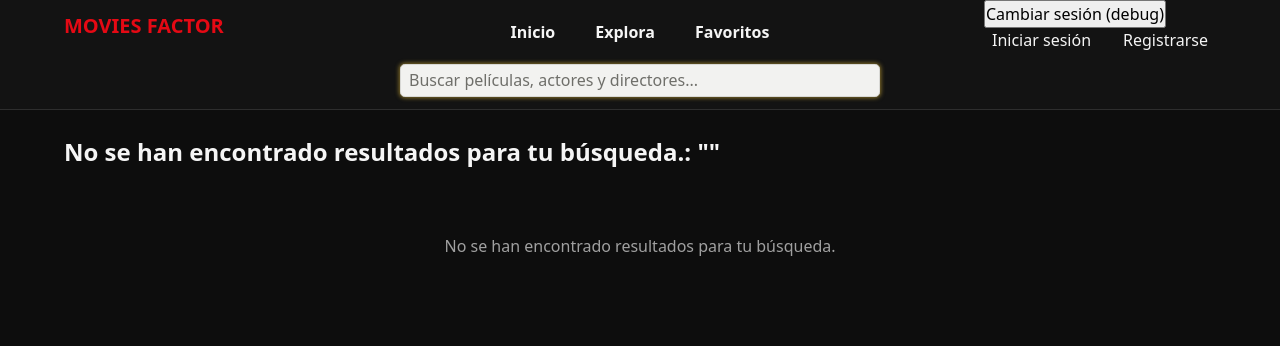
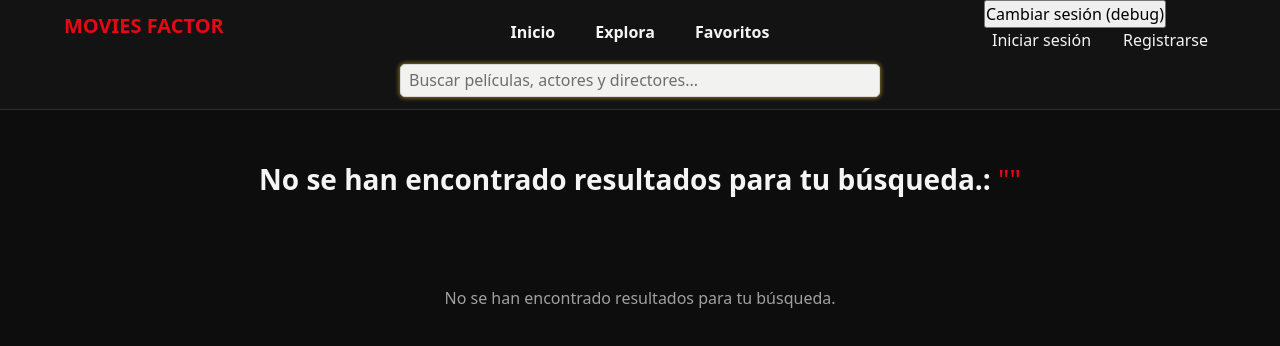
Before and after one commit to Joel-Gandalf/S5_Movies, a React (Vite) app in the folder frontend/: page /search in a window 1280 px wide. Shown: the top 346 px of the page. Built offline with nearby package versions, Linux system fonts and the light colour scheme.

Commit message:
fix(card): correct placeholder image fit and caption height
- show fallback poster/profile icons with object-fit: contain instead of cover so they are not cropped - give the caption a min-height matching a card with a year, so cards without one no longer look shorter

```diff
--- a/frontend/src/components/MovieCard.tsx
+++ b/frontend/src/components/MovieCard.tsx
@@ -13,7 +13,11 @@ export const MovieCard = ({ movie }: { movie: Movie }) => {
 
         <Link to={`/movies/${movie.id}`} className={styles.card}>
             <figure className={styles.figure}>
-                <img src={posterUrl} alt="Poster de la película" className={styles.poster} />
+                <img
+                    src={posterUrl}
+                    alt="Poster de la película"
+                    className={movie.poster_path ? styles.poster : styles.posterPlaceholder}
+                />
                 <div className={styles.rating}>
                     <img src={starFilled} alt="Estrella con valoración:" className={styles.star} />
                     <p className={styles.ratingValue}>{movie.vote_average.toFixed(1)}</p>
--- a/frontend/src/components/PersonCard.tsx
+++ b/frontend/src/components/PersonCard.tsx
@@ -13,7 +13,11 @@ export const PersonCard = ({ person }: { person: Person }) => {
 
         <Link to={`/people/${person.id}`} className={styles.card}>
             <figure className={styles.figure}>
-                <img src={profileImageUrl} alt="Fotografía de" className={styles.poster} />
+                <img
+                    src={profileImageUrl}
+                    alt="Fotografía de"
+                    className={person.profile_path ? styles.poster : styles.posterPlaceholder}
+                />
                 <figcaption className={styles.caption}>
                     <h3 className={styles.title}>{person.name}</h3>
                     <p className={styles.meta}>{roleLabel}</p>
--- a/frontend/src/pages/SearchFullResultsPage.tsx
+++ b/frontend/src/pages/SearchFullResultsPage.tsx
@@ -7,6 +7,7 @@ import { ErrorMessage } from "../components/ErrorMessage";
 import { EmptyState } from "../components/EmptyState";
 import { Pagination } from "../components/Pagination";
 import content from "../config/content.json";
+import styles from "../styles/SearchFullResultsPage.module.css";
 
 export const SearchFullResultsPage = () => {
     const [searchParams] = useSearchParams();
@@ -38,8 +39,8 @@ export const SearchFullResultsPage = () => {
 
     return (
         <section>
-            <div>
-                <h1>{`${title}: "${query}"`}</h1>
+            <div className={styles.page}>
+                <h1 className={styles.title}>{title}: <span className={styles.query}>"{query}"</span></h1>
             </div>
             {requestStatus === 'loading' && <LoadingSpinner />}
             {requestStatus === 'error' && <ErrorMessage />}
--- a/frontend/src/styles/Card.module.css
+++ b/frontend/src/styles/Card.module.css
@@ -11,7 +11,6 @@
   background-color: var(--color-surface);
   border-radius: 0.5rem;
   overflow: hidden;
-  /* box-shadow: var(--shadow); */
   box-shadow: 0 0 10px 1px rgba(255, 255, 255, 0.08);
   transition: transform 0.2s ease, box-shadow 0.2s ease;
   border: 1px solid var(--color-border);
@@ -35,6 +34,15 @@
   aspect-ratio: 2 / 3;
   object-fit: cover;
   background-color: var(--color-border);
+}
+
+.posterPlaceholder {
+  display: block;
+  width: 100%;
+  aspect-ratio: 2 / 3;
+  object-fit: contain;
+  background-color: var(--color-border);
+  padding: var(--spacing-md);
 }
 
 .rating {
@@ -62,6 +70,7 @@
 
 .caption {
   padding: var(--spacing-xs) var(--spacing-md) var(--spacing-md);
+  min-height: 5.5rem;
 }
 
 .title {
--- /dev/null
+++ b/frontend/src/styles/SearchFullResultsPage.module.css
@@ -0,0 +1,23 @@
+.page {
+    min-height: 8vh;
+}
+
+.title {
+    text-align: center;
+    font-size: var(--font-size-lg);
+    font-weight: var(--font-weight-bold);
+    color: var(--color-text);
+    margin: var(--spacing-lg) auto;
+    overflow-wrap: break-word;
+}
+
+.query {
+    color: var(--color-primary);
+    font-weight: var(--font-weight-regular);
+}
+
+@media (min-width: 768px) {
+    .title {
+        font-size: var(--font-size-xl);
+    }
+}
--- a/frontend/src/styles/SearchInput.module.css
+++ b/frontend/src/styles/SearchInput.module.css
@@ -33,9 +33,3 @@
     border-color: var(--color-primary);
     box-shadow: 0 0 4px 1px rgba(212, 175, 55, 0.6), inset 0 0 0 1px var(--color-primary);
 }
-
-/* @media (min-width: 768px) {
-    .wrapper {
-        width: 30rem;
-    }
-} */
```
